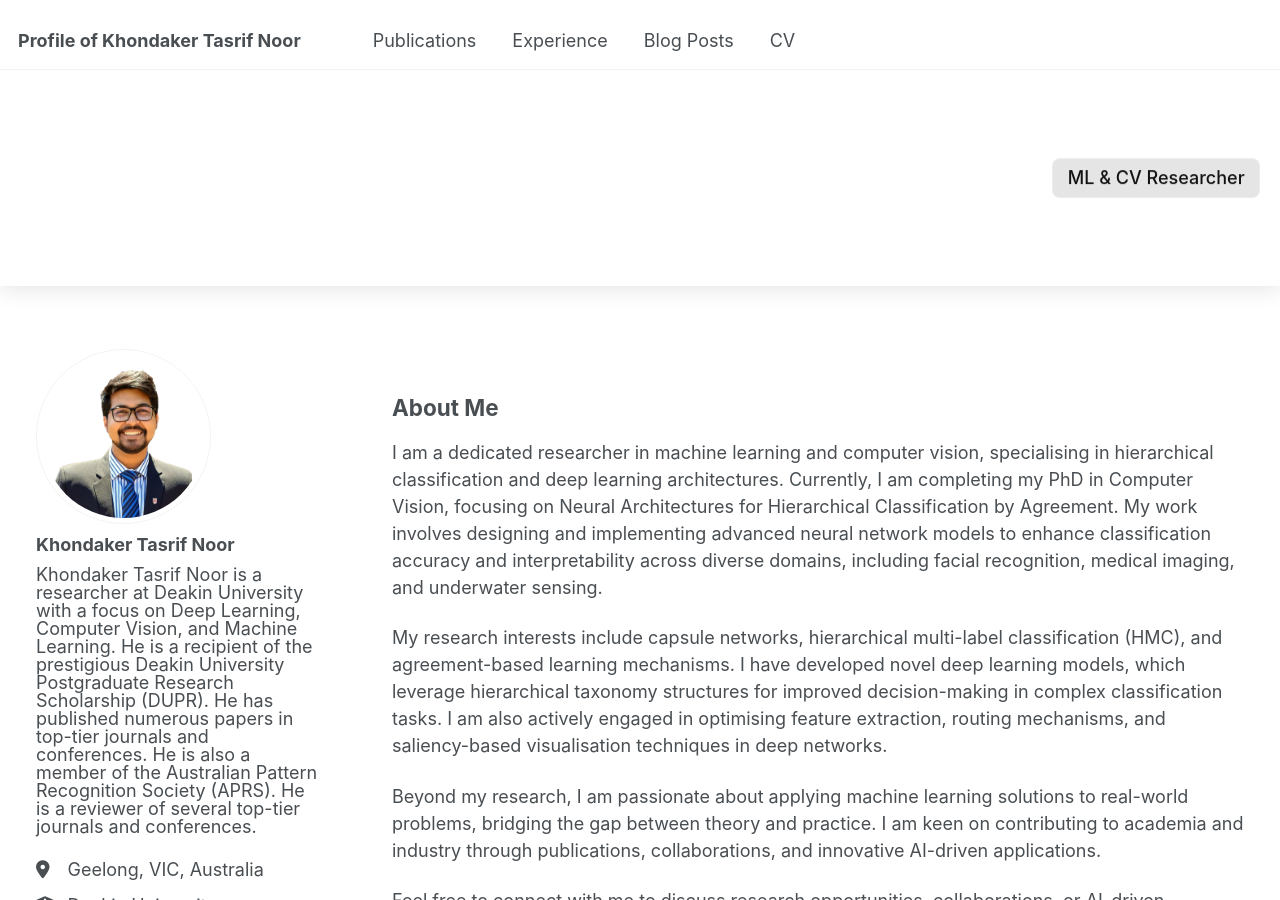
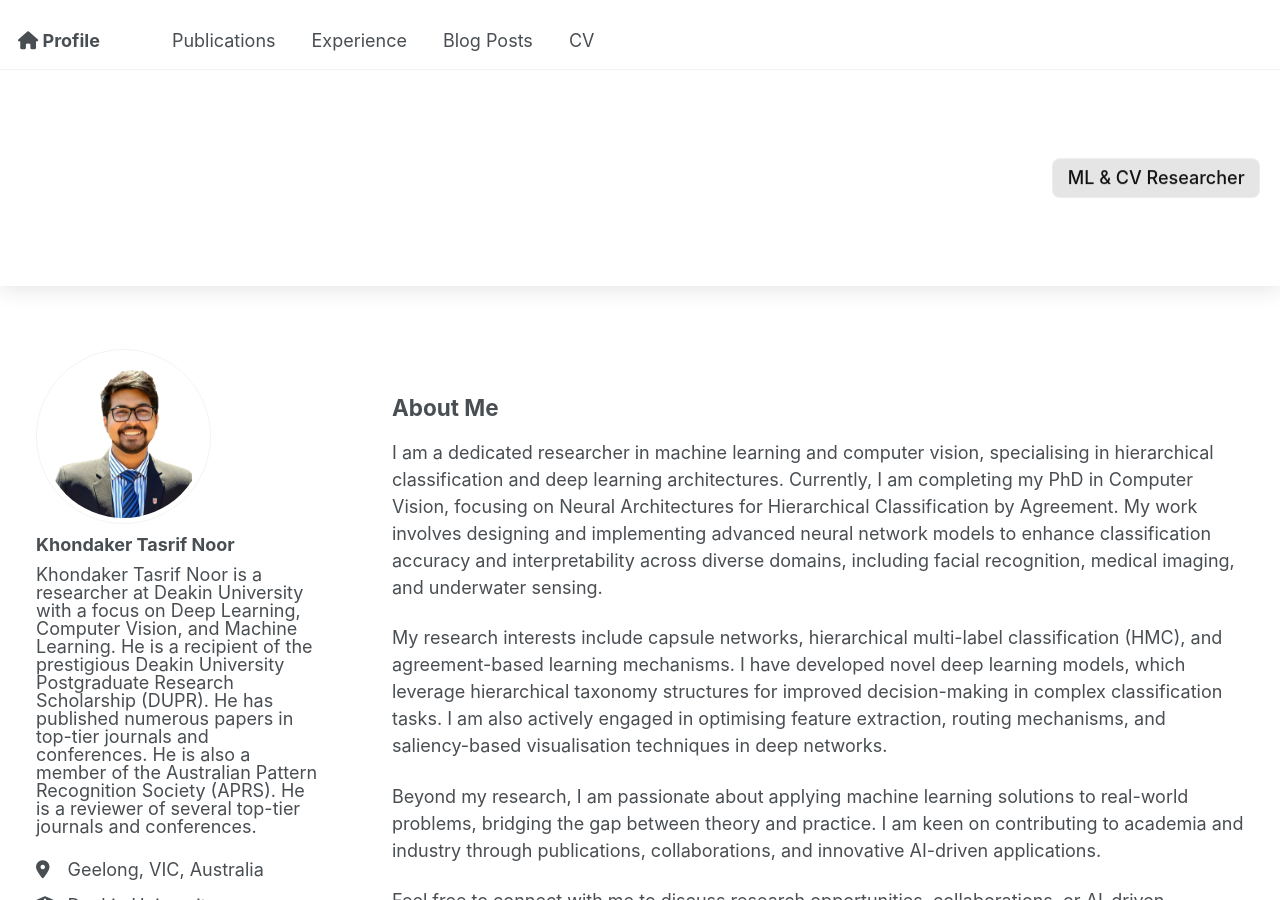
Before and after one commit to ktnoor/ktnoor.github.io, a Jekyll site: the page built from _pages/about.md, in a window 1280 px wide and 900 px high. Built offline with Jekyll 4.4.1, drawn with Linux system fonts in a browser that asks for light colours; some web fonts are replaced; our own code applies the rules of GitHub Pages for plain Markdown files.

Commit message:
Update site title in config and enhance masthead navigation with home icon

```diff
--- a/_config.yml
+++ b/_config.yml
@@ -9,7 +9,7 @@
 # Basic Site Settings
 locale                   : "en-AU"
 site_theme               : "default"
-title                    : "Profile of Khondaker Tasrif Noor"
+title                    : "Profile"
 title_separator          : "-"
 name                     : &name "Tasrif"
 description              : &description "personal description"
--- a/_includes/masthead.html
+++ b/_includes/masthead.html
@@ -6,7 +6,7 @@
       <nav id="site-nav" class="greedy-nav">
         <button><div class="navicon"></div></button>
         <ul class="visible-links">
-          <li class="masthead__menu-item masthead__menu-item--lg"><a href="{{ base_path }}/">{{ site.title }}</a></li>
+          <li class="masthead__menu-item masthead__menu-item--lg"><a href="{{ base_path }}/"><i class="fas fa-home"></i> {{ site.title }}</a></li>
           {% for link in site.data.navigation.main %}
             {% if link.url contains 'http' %}
               {% assign domain = '' %}
```
